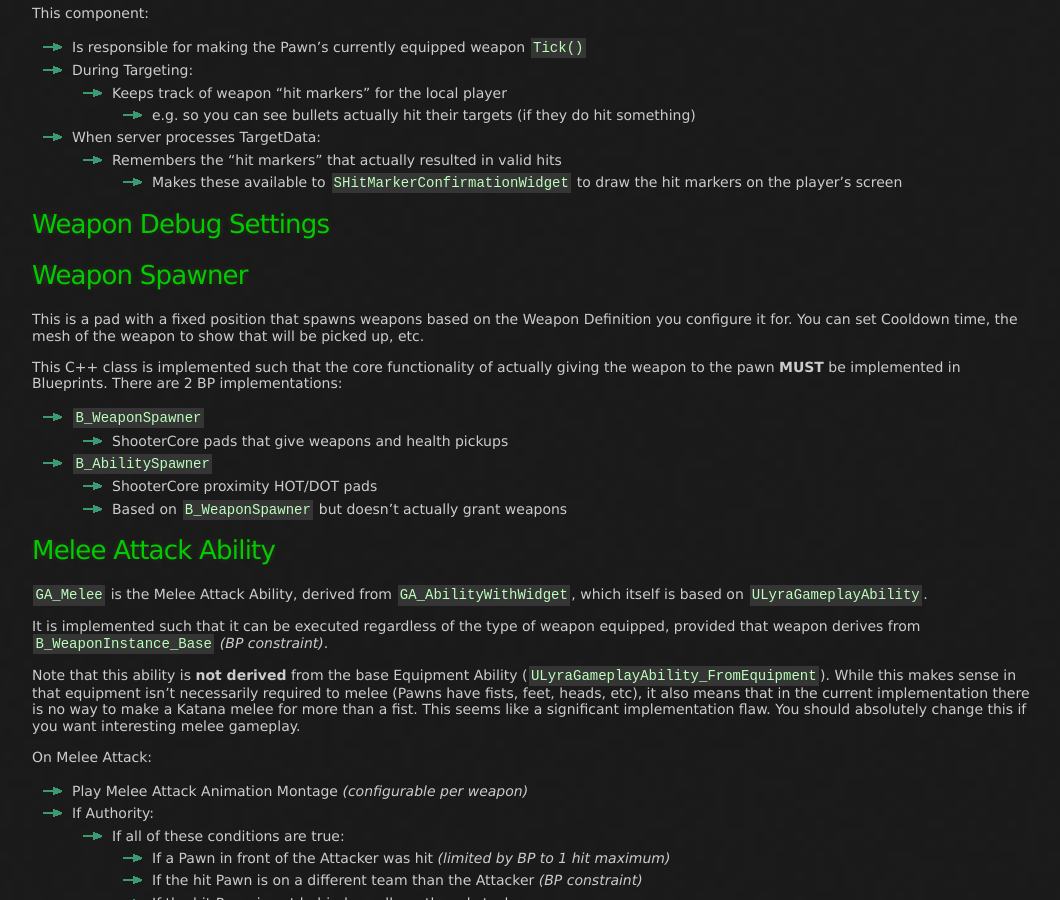
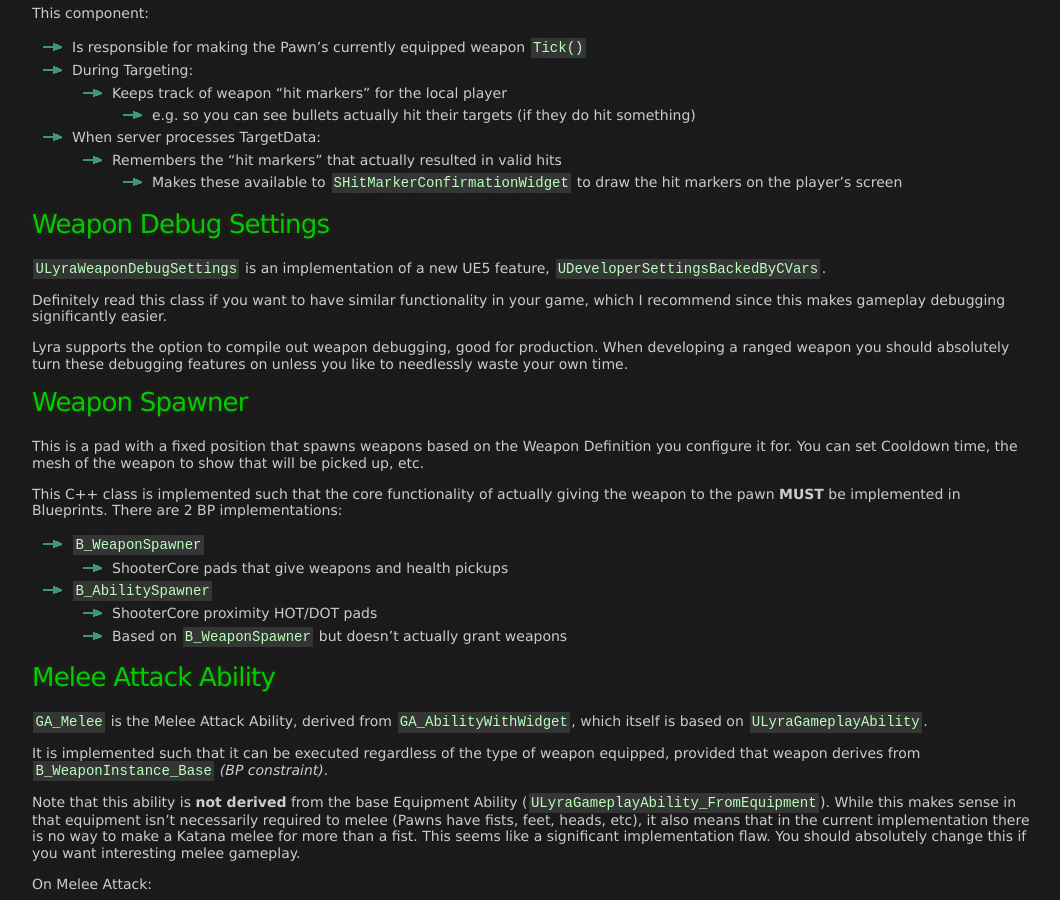
Before and after one commit to x157/x157.github.io, a Jekyll site: the page built from UE5/LyraStarterGame/Weapons/index.md, in a window 1280 px wide and 900 px high, scrolled down 1288 px. Shown: the whole window, without its empty margins (108-1168 px from the left). Built offline with Jekyll 4.4.1, drawn with Linux system fonts in a browser that asks for light colours.

Commit message:
Added Weapon Debug description

```diff
--- a/UE5/LyraStarterGame/Weapons/index.md
+++ b/UE5/LyraStarterGame/Weapons/index.md
@@ -89,7 +89,14 @@
 <a id="WeaponDebugSettings"></a>
 ## Weapon Debug Settings
 
+`ULyraWeaponDebugSettings` is an implementation of a new UE5 feature, `UDeveloperSettingsBackedByCVars`.
 
+Definitely read this class if you want to have similar functionality in your game, which I recommend
+since this makes gameplay debugging significantly easier.
+
+Lyra supports the option to compile out weapon debugging, good for production.  When developing
+a ranged weapon you should absolutely turn these debugging features on
+unless you like to needlessly waste your own time.
 
 
 <a id="WeaponSpawner"></a>
```
